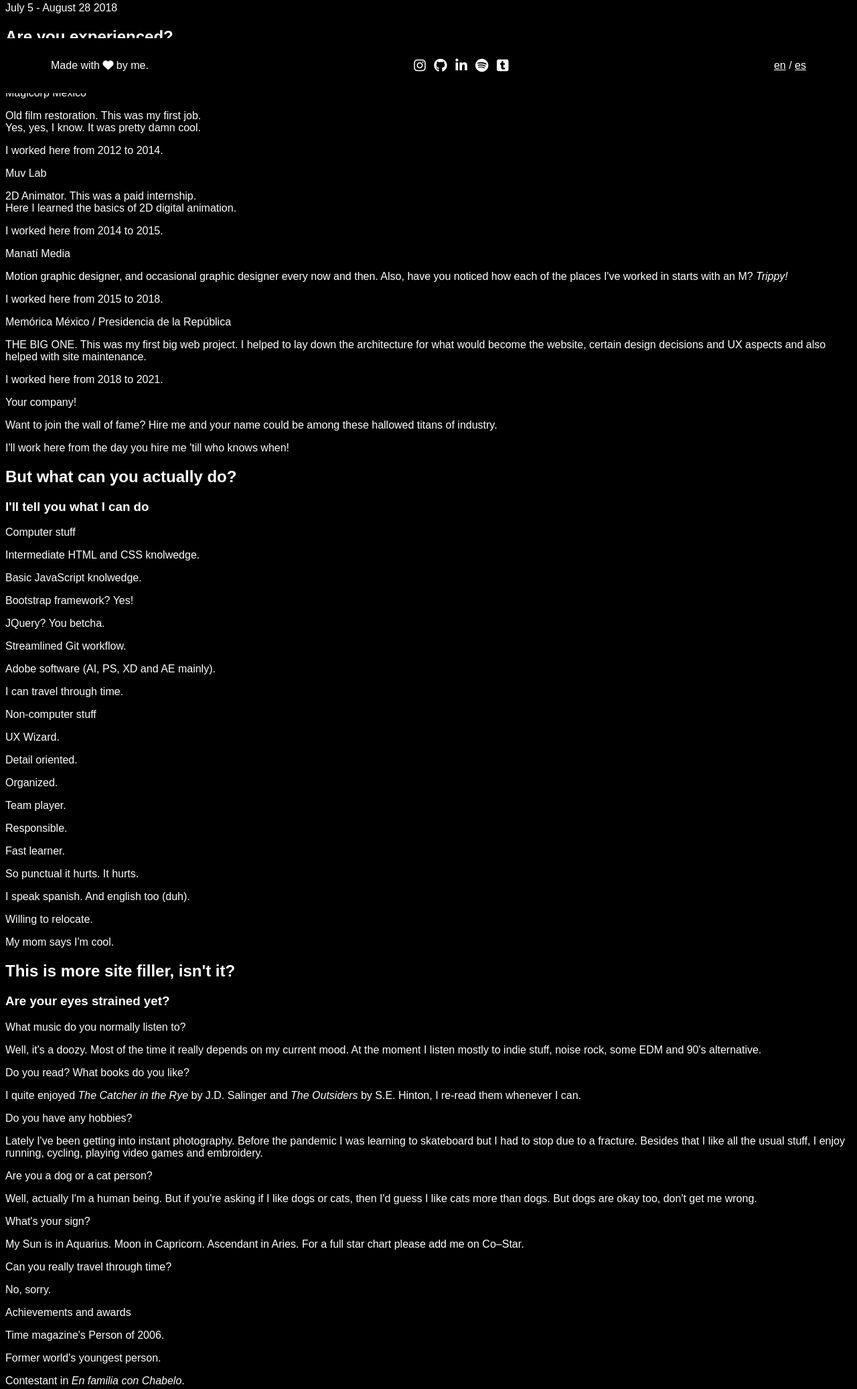
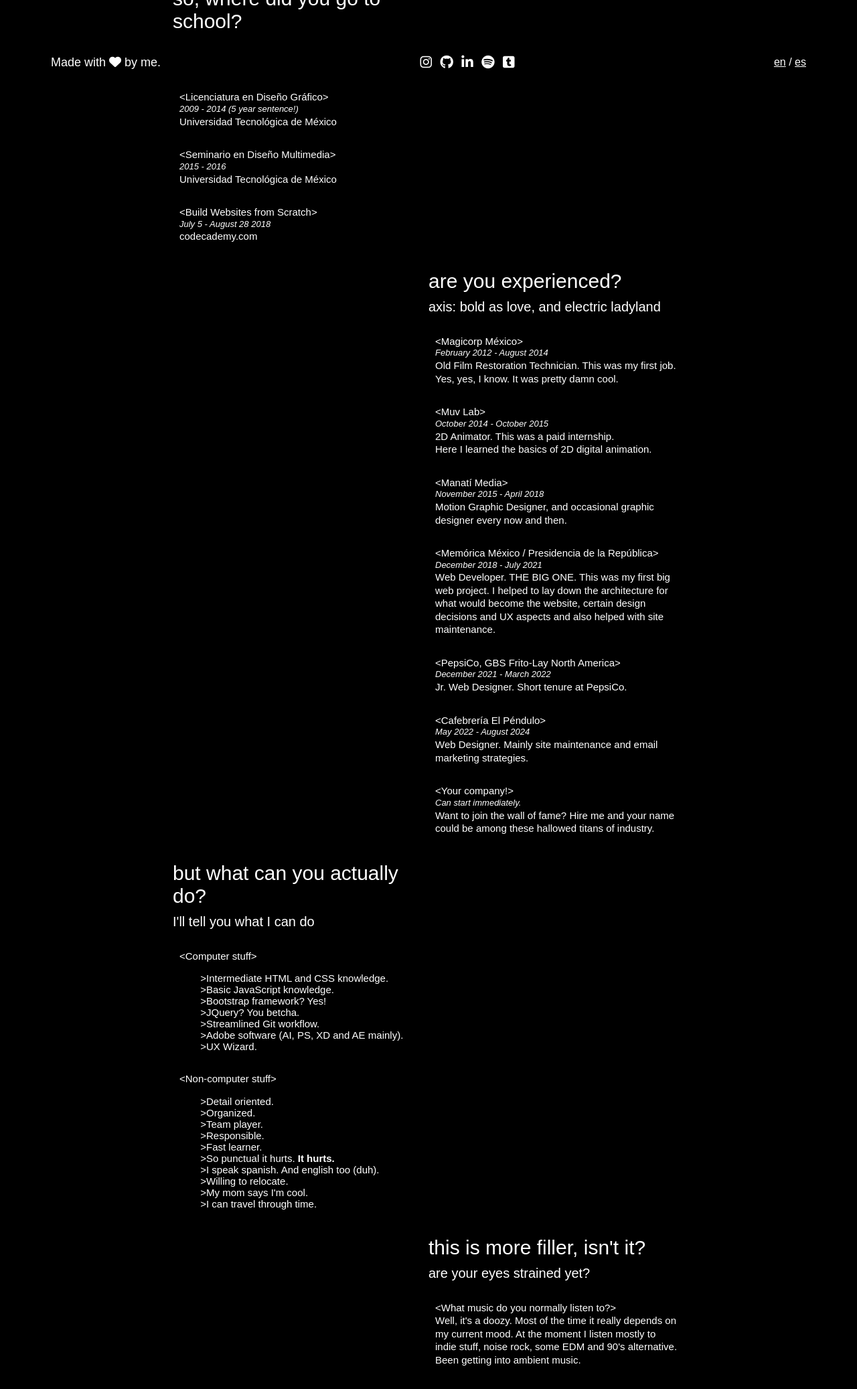
Before and after one commit to b0zk0/b0zk0.github.io, a plain HTML site: page info.html in a window 1280 px wide. Shown: the part 661-2735 px from the top of the page at 67% size. Drawn offline with Linux system fonts and the light colour scheme; a web font is replaced by a local one.

Commit message:
work on info section. coming along nicely

```diff
--- a/info.html
+++ b/info.html
@@ -52,198 +52,198 @@
         </nav>
     </div> -->
 
-    <div class="content">
-        <div id="splash">
+    <div class="content-info">
+        <!-- <div id="splash">
             <div id="intro-text">
                 <h1>
                     <span id="slogan">so...</span>
                 </h1>
             </div>
-        </div>
+        </div> -->
 
-        <div id="resume" class="pb-0 pb-sm-5">
-            <div class="container pt-5 px-0">
-                <div id="welcome" class="row py-0 py-sm-5 px-4 px-lg-0 mx-0">
-                    <div class="col-md-4 px-0 pb-5 pb-md-0 d-flex justify-content-center align-items-center">
+        <div id="info">
+            <div id="welcome">
+                <div class="">
                     <img class="picture" src="resources/images/profile-pic.jpg" alt="my face">
                 </div>
-                    <div class="col-md-8 px-0">
-                        <h1 class="title">Hey, welcome!</h1>
+                <div class="">
+                    <h1 class="title">so...</h1>
                     <p class="first">
-                            Hi there! My name is Brian Miranda, and I'm a web developer based in Mexico City. Need a
-                            website? Hit me
-                            up! I'm also well-versed in UX design and mobile-first development (as you can see from this
-                            <em>bitchin'</em> website); and I have
-                            some background in graphic design, motion graphics and animation.
+                        Welcome to my online portfolio type site. My name is Brian Miranda, and I'm a web developer and
+                        internet researcher based in Mexico City. Need a website? Hit me up! I'm also
+                        well-versed in UX design and mobile-first development (as you can see from this
+                        <em>bitchin'</em> website); I have some background in graphic design, motion graphics and
+                        animation as well.
                     </p>
                     <p>
-                            Since I need some filler text here for this to look good let me tell you a little about
-                            myself: I'm non
-                            binary (my pronouns are he/she/him/her), I like skateboarding, I like putting ketchup on
-                            eggs, I grew up
-                            on a steady diet of
-                            Simpsons episodes, MTV, Frank Zappa albums and old PS1 games. I'm an Aquarius, in case you
-                            needed to know.
+                        Since I need some filler text here for this to look good let me tell you a little about myself:
+                        I like putting ketchup on eggs, I grew up on a steady diet of Simpsons episodes, MTV, 90's and
+                        00's internet culture, Beatles albums and old PS1 games. I'm an aquarius, in case you needed to
+                        know.
                     </p>
                 </div>
             </div>
-                <div id="cv" class="row d-flex flex-column py-5 px-4 px-lg-0 mx-0">
-
-                    <div id="education" class="left col-md-12 px-0">
-                        <h1 class="title">My résumé</h1>
-                        <h2 class="subtitle">Where did you go to school?</h2>
-                        <h3 class="or">or: How I Learned to Stop Worrying and Love the Bomb</h3>
+            <div id="resume">
+                <h1 class="title">my résumé</h1>
+                <div id="education" class="left section">
+                    <h2 class="subtitle">so, where did you go to school?</h2>
+                    <h3 class="or">or: how I learned to stop worrying and love the bomb</h3>
                     <div class="list">
-                            <p class="list-title">Licenciatura en Diseño Gráfico</p>
+                        <p class="list-title">&lt;Licenciatura en Diseño Gráfico&gt;</p>
+                        <p class="list-date">2009 - 2014 (5 year sentence!)</p>
                         <p class="list-decription">Universidad Tecnológica de México</p>
-                            <p class="list-date">2009 - 2014 (5 year sentence!)</p>
                     </div>
                     <div class="list">
-                            <p class="list-title">Seminario en Diseño Multimedia</p>
+                        <p class="list-title">&lt;Seminario en Diseño Multimedia&gt;</p>
+                        <p class="list-date">2015 - 2016</p>
                         <p class="list-decription">Universidad Tecnológica de México</p>
-                            <p class="list-date">2015 - 2016</p>
                     </div>
                     <div class="list">
-                            <p class="list-title">Build Websites from Scratch</p>
+                        <p class="list-title">&lt;Build Websites from Scratch&gt;</p>
+                        <p class="list-date">July 5 - August 28 2018</p>
                         <p class="list-decription">codecademy.com</p>
-                            <p class="list-date">July 5 - August 28 2018</p>
                     </div>
                 </div>
-                    <!-- <div class="col-md-4"> empty space, remove the flex column from parent container </div> -->
-                    <div id="xp" class="d-flex flex-column align-items-end right col-md-12 px-0">
-                        <h2 class="subtitle">Are you experienced?</h2>
-                        <h3 class="or">Axis: Bold as Love, and Electric Ladyland</h3>
+
+                <div id="xp" class="right section">
+                    <h2 class="subtitle">are you experienced?</h2>
+                    <h3 class="or">axis: bold as love, and electric ladyland</h3>
                     <div class="list">
-                            <p class="list-title">Magicorp México</p>
-                            <p class="list-decription">Old film restoration. This was my first job.<br> Yes, yes, I
-                                know. It was
-                                pretty damn cool.</p>
-                            <p class="list-date">I worked here from 2012 to 2014.</p>
+                        <p class="list-title">&lt;Magicorp México&gt;</p>
+                        <p class="list-date">February 2012 - August 2014</p>
+                        <p class="list-decription">Old Film Restoration Technician. This was my first job.<br> Yes, yes,
+                            I know. It was pretty damn cool.</p>
                     </div>
                     <div class="list">
-                            <p class="list-title">Muv Lab</p>
+                        <p class="list-title">&lt;Muv Lab&gt;</p>
+                        <p class="list-date">October 2014 - October 2015</p>
                         <p class="list-decription">2D Animator. This was a paid internship.<br> Here I learned the
-                                basics of 2D
-                                digital animation.</p>
-                            <p class="list-date">I worked here from 2014 to 2015.</p>
+                            basics of 2D digital animation.</p>
                     </div>
                     <div class="list">
-                            <p class="list-title">Manatí Media</p>
-                            <p class="list-decription">Motion graphic designer, and occasional graphic designer every
-                                now and then.
-                                Also, have you noticed how each of the places I've worked in starts with an M?
-                                <em>Trippy!</em></p>
-                            <p class="list-date">I worked here from 2015 to 2018.</p>
+                        <p class="list-title">&lt;Manatí Media&gt;</p>
+                        <p class="list-date">November 2015 - April 2018</p>
+                        <p class="list-decription">Motion Graphic Designer, and occasional graphic designer every now
+                            and then.</p>
                     </div>
                     <div class="list">
-                            <p class="list-title">Memórica México / Presidencia de la República</p>
-                            <p class="list-decription">THE BIG ONE. This was my first big web project. I helped to lay
-                                down the
-                                architecture for what would become the website, certain design decisions and UX aspects
-                                and also helped
-                                with site maintenance.</p>
-                            <p class="list-date">I worked here from 2018 to 2021.</p>
+                        <p class="list-title">&lt;Memórica México / Presidencia de la República&gt;</p>
+                        <p class="list-date">December 2018 - July 2021</p>
+                        <p class="list-decription">Web Developer. THE BIG ONE. This was my first big web project. I
+                            helped to lay down the architecture for what would become the website, certain design
+                            decisions and UX aspects and also helped with site maintenance.</p>
                     </div>
                     <div class="list">
-                            <p class="list-title">Your company!</p>
-                            <p class="list-decription">Want to join the wall of fame? Hire me and your name could be
-                                among these
-                                hallowed titans of industry.</p>
-                            <p class="list-date">I'll work here from the day you hire me 'till who knows when!</p>
+                        <p class="list-title">&lt;PepsiCo, GBS Frito-Lay North America&gt;</p>
+                        <p class="list-date">December 2021 - March 2022</p>
+                        <p class="list-decription">Jr. Web Designer. Short tenure at PepsiCo.</p>
+                    </div>
+                    <div class="list">
+                        <p class="list-title">&lt;Cafebrería El Péndulo&gt;</p>
+                        <p class="list-date">May 2022 - August 2024</p>
+                        <p class="list-decription">Web Designer. Mainly site maintenance and email marketing strategies.
+                        </p>
+                    </div>
+                    <div class="list">
+                        <p class="list-title">&lt;Your company!&gt;</p>
+                        <p class="list-date">Can start immediately.</p>
+                        <p class="list-decription">Want to join the wall of fame? Hire me and your name could be among
+                            these hallowed titans of industry.</p>
                     </div>
                 </div>
-                    <div id="skillz" class="left col-md-12 px-0">
-                        <h2 class="subtitle">But what can you actually do?</h2>
+
+                <div id="skillz" class="left section">
+                    <h2 class="subtitle">but what can you actually do?</h2>
                     <h3 class="or">I'll tell you what I can do</h3>
                     <div class="list">
-                            <p class="list-title">Computer stuff</p>
-                            <p>Intermediate HTML and CSS knolwedge.</p>
-                            <p>Basic JavaScript knolwedge.</p>
-                            <p>Bootstrap framework? Yes!</p>
-                            <p>JQuery? You betcha.</p>
-                            <p>Streamlined Git workflow.</p>
-                            <p>Adobe software (AI, PS, XD and AE mainly).</p>
-                            <p>I can travel through time.</p>
+                        <p class="list-title">&lt;Computer stuff&gt;</p>
+                        <ul class="list-list">
+                            <li>Intermediate HTML and CSS knowledge.</li>
+                            <li>Basic JavaScript knowledge.</li>
+                            <li>Bootstrap framework? Yes!</li>
+                            <li>JQuery? You betcha.</li>
+                            <li>Streamlined Git workflow.</li>
+                            <li>Adobe software (AI, PS, XD and AE mainly).</li>
+                            <li>UX Wizard.</li>
+                        </ul>
+
                     </div>
                     <div class="list">
-                            <p class="list-title">Non-computer stuff</p>
-                            <p>UX Wizard.</p>
-                            <p>Detail oriented.</p>
-                            <p>Organized.</p>
-                            <p>Team player.</p>
-                            <p>Responsible.</p>
-                            <p>Fast learner.</p>
-                            <p>So punctual it hurts. <span class="bold">It hurts.</span></p>
-                            <p>I speak spanish. And english too (duh).</p>
-                            <p>Willing to relocate.</p>
-                            <p>My mom says I'm cool.</p>
+                        <p class="list-title">&lt;Non-computer stuff&gt;</p>
+                        <ul class="list-list">
+                            <li>Detail oriented.</li>
+                            <li>Organized.</li>
+                            <li>Team player.</li>
+                            <li>Responsible.</li>
+                            <li>Fast learner.</li>
+                            <li>So punctual it hurts. <strong>It hurts.</strong></li>
+                            <li>I speak spanish. And english too (duh).</li>
+                            <li>Willing to relocate.</li>
+                            <li>My mom says I'm cool.</li>
+                            <li>I can travel through time.</li>
+                        </ul>
                     </div>
                 </div>
-                    <div id="filler" class="d-flex flex-column align-items-end right col-md-12 px-0">
-                        <h2 class="subtitle">This is more site filler, isn't it?</h2>
-                        <h3 class="or">Are your eyes strained yet?</h3>
+
+                <div id="filler" class="right section">
+                    <h2 class="subtitle">this is more filler, isn't it?</h2>
+                    <h3 class="or">are your eyes strained yet?</h3>
                     <div class="list">
-                            <p class="list-title">What music do you normally listen to?</p>
-                            <p class="list-decription">Well, it's a doozy. Most of the time it really depends on my
-                                current mood. At
-                                the moment I listen mostly to indie stuff, noise rock, some EDM and 90's alternative.
+                        <p class="list-title">&lt;What music do you normally listen to?&gt;</p>
+                        <p class="list-decription">Well, it's a doozy. Most of the time it really depends on my current
+                            mood. At the moment I listen mostly to indie stuff, noise rock, some EDM and 90's
+                            alternative. Been getting into ambient music.
                         </p>
                     </div>
-                        <!-- <div class="list">
-                    <p class="list-title">What are some bands that you like?</p>
-                    <p class="list-decription">Pixies, Stereolab, Ezra Furman, Pavement, Placebo, HEALTH, Lightning Bolt, The Chemical Brothers, Screaming Females, The Strokes. I could go on.</p>
-                  </div> -->
                     <div class="list">
-                            <p class="list-title">Do you read? What books do you like?</p>
-                            <p class="list-decription">I quite enjoyed <em>The Catcher in the Rye</em> by J.D. Salinger
-                                and <em>The
-                                    Outsiders</em> by S.E. Hinton, I re-read them whenever I can.</p>
+                        <p class="list-title">&lt;What are some bands that you like?&gt;</p>
+                        <p class="list-decription">Pixies, Stereolab, Pavement, Placebo, HEALTH, Lightning Bolt, The
+                            Chemical Brothers, Screaming Females, The Strokes. I could go on.</p>
                     </div>
                     <div class="list">
-                            <p class="list-title">Do you have any hobbies?</p>
-                            <p class="list-decription">Lately I've been getting into instant photography. Before the
-                                pandemic I was
-                                learning to skateboard but I had to stop due to a fracture. Besides that I like all the
-                                usual stuff, I
-                                enjoy running, cycling,
-                                playing video games and embroidery.</p>
-                        </div>
-                        <!-- <div class="list">
-                    <p class="list-title">So what was that about skateboarding?</p>
-                    <p class="list-decription">As I said before, at the moment I'm not skating. I suffered a career-ending pelvis fracture so I'm taking it slow from now on. Can't wait to shred with my homies again, though.</p>
-                  </div> -->
-                        <div class="list">
-                            <p class="list-title">Are you a dog or a cat person?</p>
-                            <p>Well, actually I'm a human being. But if you're asking if I like dogs or cats, then I'd
-                                guess I like
-                                cats more than dogs. But dogs are okay too, don't get me wrong.</p>
+                        <p class="list-title">&lt;Do you read? What books do you like?&gt;</p>
+                        <p class="list-decription">I quite enjoyed <em>The Catcher in the Rye</em> by J.D. Salinger and
+                            <em>The Outsiders</em> by S.E. Hinton, I re-read them whenever I can.
+                        </p>
                     </div>
                     <div class="list">
-                            <p class="list-title">What's your sign?</p>
-                            <p>My Sun is in Aquarius. Moon in Capricorn. Ascendant in Aries. For a full star chart
-                                please add me on
-                                Co–Star.</p>
+                        <p class="list-title">&lt;Do you have any hobbies?&gt;</p>
+                        <p class="list-decription">Lately I've been getting into instant photography. Before the
+                            pandemic I was learning to skateboard but I had to stop due to a fracture. Besides that I
+                            like all the usual stuff, I enjoy running, cycling, playing video games and embroidery.</p>
                     </div>
                     <div class="list">
-                            <p class="list-title">Can you really travel through time?</p>
+                        <p class="list-title">&lt;So what was that about skateboarding?&gt;</p>
+                        <p class="list-decription">As I said before, at the moment I'm not skating. I suffered a
+                            career-ending pelvis fracture so I'm taking it slow from now on. Can't wait to shred with my
+                            homies again, though.</p>
+                    </div>
+                    <div class="list">
+                        <p class="list-title">&lt;Are you a dog or a cat person?&gt;</p>
+                        <p>Well, actually I'm a human being. But if you're asking if I like dogs or cats, then I'd guess
+                            I like cats more than dogs. But dogs are okay too, don't get me wrong.</p>
+                    </div>
+                    <div class="list">
+                        <p class="list-title">&lt;What's your sign?&gt;</p>
+                        <p>My Sun is in Aquarius. Moon in Capricorn. Ascendant in Aries. For a full star chart please
+                            add me on Co–Star.</p>
+                    </div>
+                    <div class="list">
+                        <p class="list-title">&lt;Can you really travel through time?&gt;</p>
                         <p>No, sorry.</p>
                     </div>
                     <div class="list">
-                            <p class="list-title">Achievements and awards</p>
+                        <p class="list-title">&lt;Achievements and awards&gt;</p>
                         <p>Time magazine's Person of 2006.</p>
                         <p>Former world's youngest person.</p>
                         <p>Contestant in <em>En familia con Chabelo</em>.</p>
                     </div>
                 </div>
-                    <div id="cv-download" class="left col-md-12 px-0">
-                        <p>You can download my blue CV <a href="resources/files/brianmiranda_resume_blue.pdf">here</a>.
-                            Also
-                            available on <a href="resources/files/brianmiranda_resume_red.pdf">red</a> and <a
-                                href="resources/files/brianmiranda_resume_yellow.pdf">yellow</a> (I wouldn't
-                            recommend the last one, though).<br> But please, don't ask me to print it like it's 1996.
-                            Save a tree,
+
+                <div id="cv-download" class="left">
+                    <p>You can download a copy of my résumé <a href="#">here</a>. Also available in <a href="#">red</a>
+                        and <a href="#">blue</a>. <br> But please, don't ask me to print it like it's 1996. Save a tree,
                         man.</p>
-                    </div>
                 </div>
             </div>
         </div>
--- a/resources/css/style.css
+++ b/resources/css/style.css
@@ -8,14 +8,12 @@
   }
 }
 
-
-
 body {
   background-color: #000000;
   font-family: "elza", sans-serif;
-  font-weight: 400;
+  /* font-weight: 400; */
   font-style: normal;
-  color: hsl(0, 0%, 100%);
+  color: #FFFFFF;
   font-size: 16px;
 }
 
@@ -86,9 +84,79 @@ canvas {
   text-decoration: none;
 }
 
+.sidenav p {
+  font-size: 16px;
+}
+
 .content {
   padding-top: 30px;
   /*padding-top: 100px;*/
+}
+
+h1 {
+  font-size: 37px;
+  font-weight: 500;
+  text-align: left;
+  vertical-align: middle;
+}
+
+h2 {
+  font-size: 30px;
+  font-weight: 500;
+  text-align: left;
+  vertical-align: middle;
+  margin: 10px 0;
+}
+
+h3 {
+  font-size: 20px;
+  font-weight: 500;
+  text-align: left;
+  vertical-align: middle;
+  margin: 10px 0;
+}
+
+p {
+  font-size: 18px;
+  line-height: 1.3;
+}
+
+a {
+  color: #FFFFFF;
+}
+
+a:hover {
+  color: blue;
+}
+
+.list {
+  margin: 30px 10px;
+}
+
+.list p {
+  font-family: input-sans, sans-serif;
+  font-weight: 100;
+  font-style: normal;
+  font-size: 15px;
+  margin: 0px;
+}
+
+.list .list-title {
+  font-weight: 400;
+}
+
+.list .list-date {
+  font-weight: 300;
+  font-size: 13px;
+  font-style: italic;
+}
+
+ul.list-list {
+  font-family: input-sans, sans-serif;
+  font-weight: 100;
+  font-style: normal;
+  font-size: 15px;
+  list-style-type: ">";
 }
 
 #intro-text {
@@ -166,13 +234,43 @@ canvas {
   color: #FFFFFF;
 }
 
+/* info */
 
-/* Media queries hoo boy */
-/* Desktop */
-@media only screen and (min-width: 1800px) {}
+.content-info {
+  padding-top: 100px;
+}
 
-/* Portrait tablets */
-@media all and (max-width: 900px) {}
+#info {
+  margin: 100px 250px;
+}
 
-/* Phones and such */
-@media only screen and (max-width: 600px) {}
+#resume {
+  display: flex;
+  flex-direction: column;
+}
+
+.section {
+  width: 50%;
+}
+
+.left {
+  align-self: flex-start;
+}
+
+.right {
+  align-self: flex-end;
+}
+
+/* New media queries */
+
+@media only screen and (min-width: 1400px) {}
+
+@media only screen and (min-width: 1200px) {}
+
+@media only screen and (min-width: 992px) {}
+
+@media only screen and (min-width: 768px) {}
+
+@media only screen and (min-width: 576px) {}
+
+@media only screen and (max-width: 576px) {}
```
Also changed, not shown: index.html (+7 -29 lines), 1 other file. Lines whose indentation alone changed are shown as unchanged.
